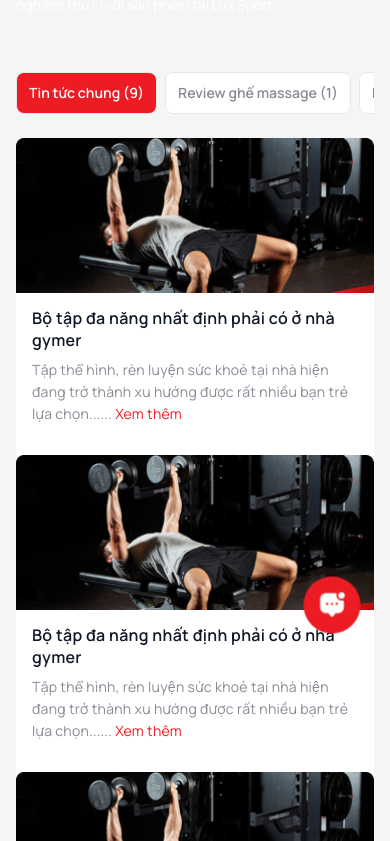
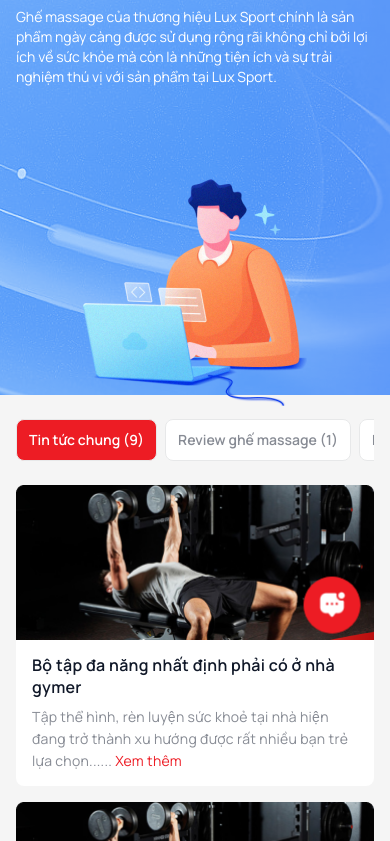
Before and after one commit to HongDang94/luxsport-version, a plain HTML site: page news-list.html in a window 390 px wide. Shown: the part 145-986 px from the top of the page. Drawn offline with nearby package versions, Linux system fonts and the light colour scheme.

Commit message:
Update news-list

```diff
--- a/css/news-list.scss
+++ b/css/news-list.scss
@@ -37,26 +37,80 @@
   padding: 0 0 33px;
   color: #fff;
   background: url(../img/bg-news-list.png) no-repeat;
-  background-size: 100% auto;
+  background-size: cover;
   a,
   h2 {
     color: #fff;
+    margin-top: 28px;
   }
   h2 {
     font-weight: 600;
     font-size: 40px;
     line-height: 32px;
   }
+  .p2 {
+    margin-top: 16px;
+    width: 526px;
+  }
+  .container {
+    position: relative;
+    &:before {
+      content: "";
+      background: url(../img/img-person.png) no-repeat;
+      background-size: 100% auto;
+      position: absolute;
+      right: 102px;
+      top: 16px;
+      width: 224px;
+      height: 227px;
+    }
+  }
 }
 .news-list {
   .swiper-slide {
     align-items: flex-start;
     justify-content: flex-start;
+    background: #f5f5f5;
+    display: none;
+    transform: none !important;
+    &.swiper-slide-active {
+      display: grid;
+    }
   }
+}
+
+.section-blog-news.product-list-wrap  .news-list .swiper-slide {
+  width: 100%;
+}
+
+.swiper-wrapper {
+  height: auto !important;
+}
+
+.news-list-top {
+  display: flex;
+  align-items: center;
+  justify-content: space-between;
 }
 @media (max-width: 1656px) {
   .grid {
     grid-template-columns: repeat(4, 1fr);
+  }
+}
+
+@media (max-width: 1024px) {
+  .form-select {
+    display: none;
+  }
+  .breadcrumb {
+    display: flex;
+  }
+  .section-linking .p2 {
+    margin-top: 16px;
+    width: 49vw;
+  }
+  .section-linking .container:before {
+    right: 0;
   }
 }
 
@@ -79,4 +133,36 @@
     grid-template-columns: repeat(1, 1fr);
     gap: 16px;
   }
+  .section-linking {
+    height: 492px;
+    background: url(../img/bg-news-list-mo.png) no-repeat;
+    background-size: cover;
+    .container {
+      height: 100%;
+      position: relative;
+      &:after {
+        content: "";
+        background: url(../img/img-person.png) no-repeat;
+        background-size: 100% auto;
+        position: absolute;
+        left: 50%;
+        transform: translateX(-50%);
+        bottom: -44px;
+        width: 224px;
+        height: 227px;
+      }
+      &:before {
+        display: none;
+      }
+    }
+    .p2 {
+      width: 100%;
+    }
+
+    h2 {
+      margin-top: 0;
+      font-size: 24px;
+      line-height: 32px;
+    }
+  }
 }
--- a/js/news-list.js
+++ b/js/news-list.js
@@ -1,34 +1,5 @@
 jQuery(document).ready(function ($) {
   "use strict";
-
-  // var swiper = new Swiper(".slider-thumb", {
-  //   spaceBetween: 8,
-  //   slidesPerView: "auto",
-  //   freeMode: true,
-  //   watchSlidesVisibility: true,
-  //   watchSlidesProgress: true,
-  //   slideToClickedSlide: true,
-  // });
-
-  // var swiper2 = new Swiper(".news-list", {
-  //   spaceBetween: 10,
-  //   effect: "fade",
-  //   autoHeight: true,
-
-  //   thumbs: {
-  //     swiper: swiper,
-  //   },
-  // });
-
-  // swiper2.on("slideChange", function () {
-  //   var idx = tabContent.activeIndex;
-  //   swiper.slideTo(idx, 500);
-  // });
-
-  // $(".slider-thumb .swiper-wrapper a").click(function () {
-  //   $(this).addClass("selected");
-  //   $(this).siblings().removeClass("selected");
-  // });
 
   var tabTit = new Swiper(".slider-thumb", {
     spaceBetween: 8,
@@ -42,6 +13,8 @@ jQuery(document).ready(function ($) {
     spaceBetween: 10,
     autoHeight: true,
     effect: "fade",
+    observer: true,
+    observeParents: true,
     thumbs: {
       swiper: tabTit,
     },
--- a/news-list.html
+++ b/news-list.html
@@ -236,12 +236,21 @@
 
     <section class="product-list-wrap section-blog-news">
       <div class="container">
+        <div class="news-list-top">
           <div class="swiper slider-thumb">
             <div class="swiper-wrapper">
               <div class="btn swiper-slide selected">Tin tức chung (9)</div>
               <div class="btn swiper-slide">Review ghế massage (1)</div>
               <div class="btn swiper-slide">Home gym (1)</div>
               <div class="btn swiper-slide">Other (1)</div>
+            </div>
+          </div>
+          <div>
+            <select required class="form-select lg" aria-label="Sắp xếp theo">
+              <option value="" selected>Sắp xếp theo</option>
+              <option value="1">Mới nhất</option>
+              <option value="2">Cũ nhất</option>
+            </select>
           </div>
         </div>
         <div class="swiper news-list">
```
Also changed, not shown: @index.html (+1 -0 lines), css/news-list.css, img/bg-news-list-mo.png (added), 1 other file. Lines whose indentation alone changed are shown as unchanged.
